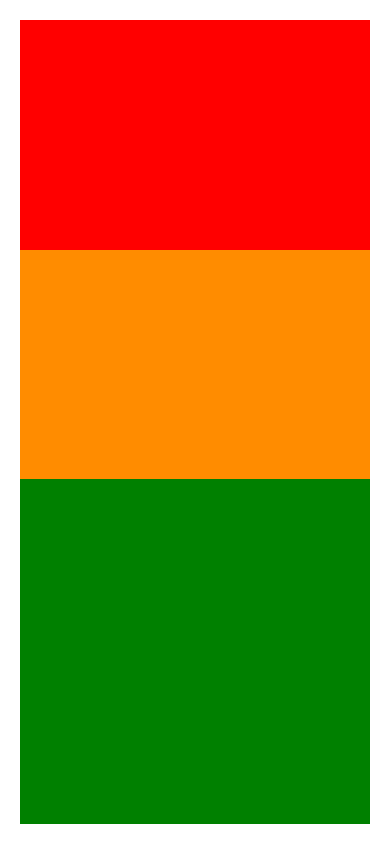
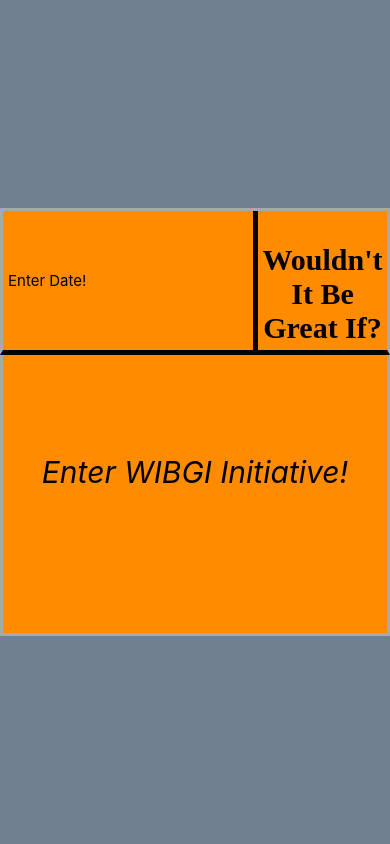
Before and after one commit to phomearadev/10-WIBGI, a React Native app: screen / in a window 390 px wide. Built offline with nearby package versions, Linux system fonts and the light colour scheme.

Commit message:
Version1Working!

```diff
--- a/App.js
+++ b/App.js
@@ -1,31 +1,116 @@
 
 
 
-import React from 'react';
-import {StyleSheet, View} from 'react-native';
+import React, {useState}  from 'react';
+import {StyleSheet, Text, TextInput, View} from 'react-native';
 
-const Flex = () => {
+// <View style={{flex: 3, backgroundColor: 'green'}} />
+
+
+
+
+
+
+const MyFlex = () => {
+
+  const [text, setText] = useState('');
+
   return (
-    <View
-      style={[
-        styles.container,
-        {
-          // Try setting `flexDirection` to `"row"`.
-          flexDirection: 'column',
-        },
-      ]}>
-      <View style={{flex: 2, backgroundColor: 'red'}} />
+ <>
+
+   <View style={[styles.container0, {flexDirection: 'column',},]}>
+
+    </View>
+    <View style={[styles.container1, {flexDirection: 'row',},]}>
+
+      <View>
+      <TextInput style={{flex: 2, backgroundColor: 'darkorange', padding: 5, fontSize:15 }}
+        placeholder="Enter Date!"
+        onChangeText={newText => setText(newText)}
+        defaultValue={''}
+      />
+
+    </View>
+      <View style={{flex: 3, borderLeftWidth:5, backgroundColor: 'darkorange'}}>
+
+      <Text style={styles.baseText}>
+      <Text style={styles.titleText}>
+      Wouldn't It Be Great If?
+      </Text>
+      </Text>
+      </View>
+
+      </View>
+      <View style={[styles.container2, {flexDirection: 'column',},]}>
+      <View style={{flex: 1, backgroundColor: 'darkorange'}} />
+      <TextInput style={{flex: 3, backgroundColor: 'darkorange', padding: 5, fontSize:30, fontStyle:"italic", textAlign:"center", }}
+        placeholder="Enter WIBGI Initiative!"
+        onChangeText={newText => setText(newText)}
+        defaultValue={''}
+      />
       <View style={{flex: 2, backgroundColor: 'darkorange'}} />
-      <View style={{flex: 3, backgroundColor: 'green'}} />
-    </View>
+
+
+      </View>
+      <View style={[styles.container0, {flexDirection: 'column',},]}>
+
+      </View>
+
+
+    </>
+
+
+
+
+
   );
 };
 
 const styles = StyleSheet.create({
-  container: {
+  container0:{
+    flex: 1.5,
+    backgroundColor: 'slategrey'
+  },
+  container1: {
+    //marginTop: 70,
     flex: 1,
-    padding: 20,
+    padding: 0,
+    //paddingBottom: 50,
+  borderTopWidth:3,
+  borderTopColor:"darkgrey",
+  borderBottomWidth: 5,
+  borderLeftWidth:3,
+  borderLeftColor:"darkgrey",
+  borderRightWidth:3,
+  borderRightColor:"darkgrey",
+  },
+  container2: {
+    paddingTop: 0,
+    flex: 2,
+    padding: 0,
+    paddingBottom: 0,
+    borderBottomWidth: 3,
+    borderBottomColor:"darkgrey",
+    borderLeftWidth:3,
+    borderLeftColor:"darkgrey",
+    borderRightWidth:3,
+    borderRightColor:"darkgrey",
+
+  },
+
+  baseText: {
+    fontFamily: 'Cochin',
+    textAlign:"center",
+    marginTop:32,
+    paddingBottom: 0,
+    padding: 0,
+
+  },
+  titleText: {
+    fontSize: 30,
+    fontWeight: 'bold',
+
   },
 });
 
-export default Flex;
+export default MyFlex;
```
